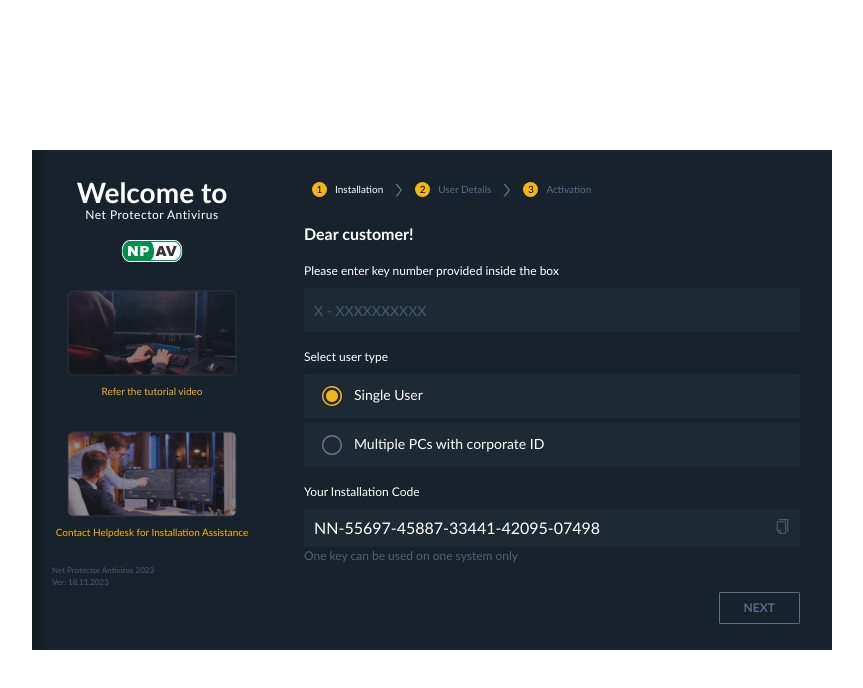
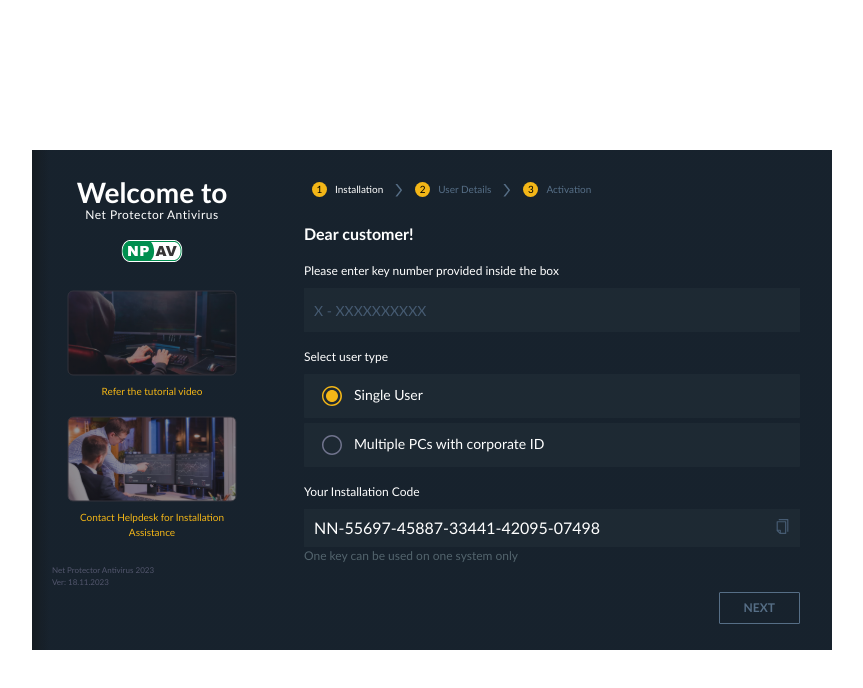
Before and after one commit to hiTushar/np, a React (Create React App) app: page /new in a window 1280 px wide. Shown: the top 688 px of the page, without its empty margins (208-1071 px from the left). Built offline with nearby package versions, Linux system fonts and the light colour scheme.

Commit message:
Minor UI fix

```diff
--- a/src/pages/UserRegistration/SidePanel/SidePanel.css
+++ b/src/pages/UserRegistration/SidePanel/SidePanel.css
@@ -41,10 +41,16 @@
     flex-direction: column;
     align-items: center;
     font-size: 10px;
+    margin-inline: 20px;
 }
 
 .user-sidepanel__tutorial div img {
     margin-bottom: 8px;
+}
+
+.user-sidepanel__tutorial div p {
+    margin-inline: 20px;
+    text-align: center;
 }
 
 /* user-sidepanel__version */
```
